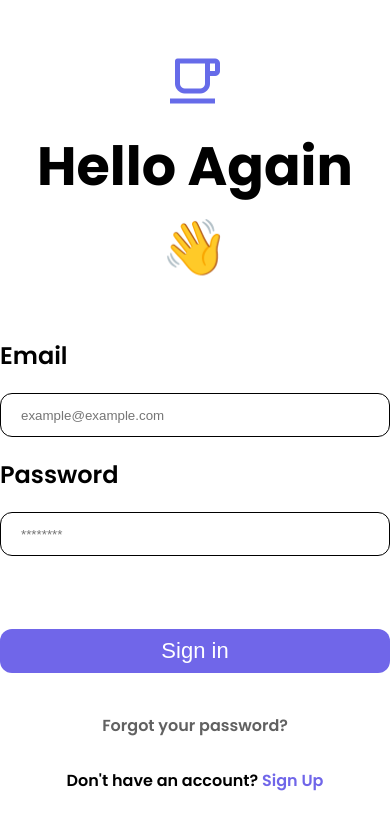
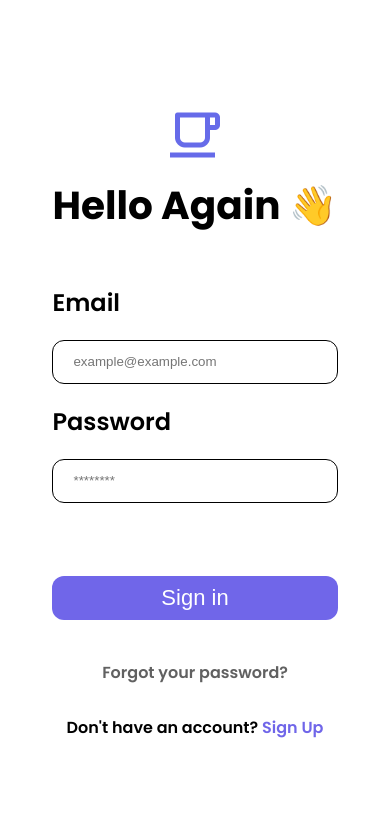
Before and after one commit to AdalObregon/SignUp, a plain HTML site: page index.html in a window 390 px wide. Drawn offline with nearby package versions, Linux system fonts and the light colour scheme.

Commit message:
fix mobile

```diff
--- a/index.css
+++ b/index.css
@@ -83,6 +83,12 @@ body {
     .main__container {
         grid-template-columns: 1fr;
       }
+      .header__form {
+        display: flex;
+        margin: 0 auto;
+        font-size: 26px;
+        text-align: center;
+      }
       .left__section {
         display: grid;
         place-content: center;
```
